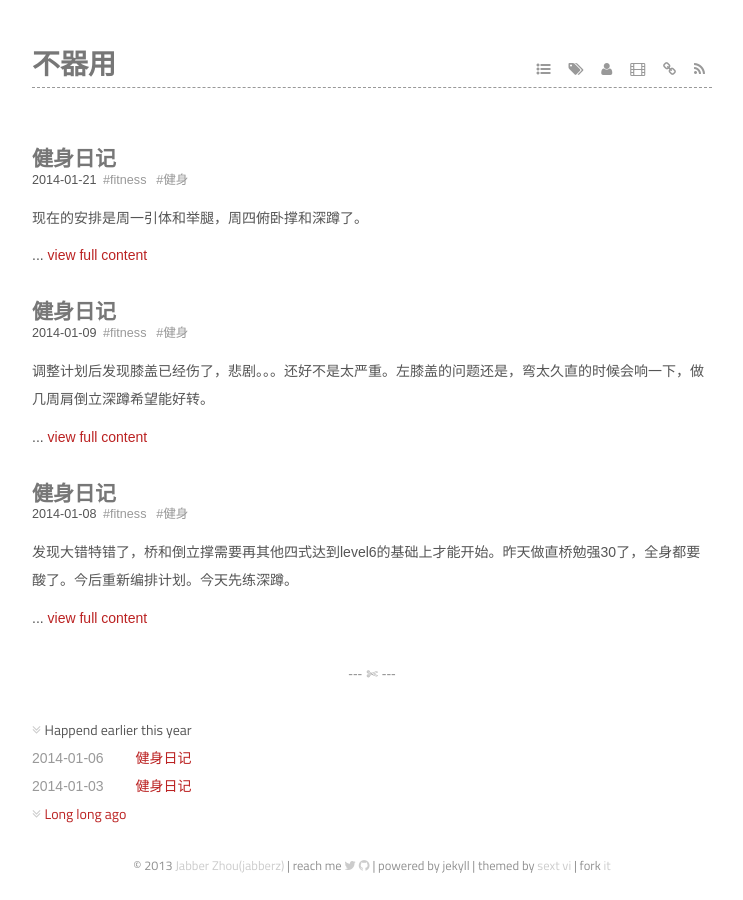
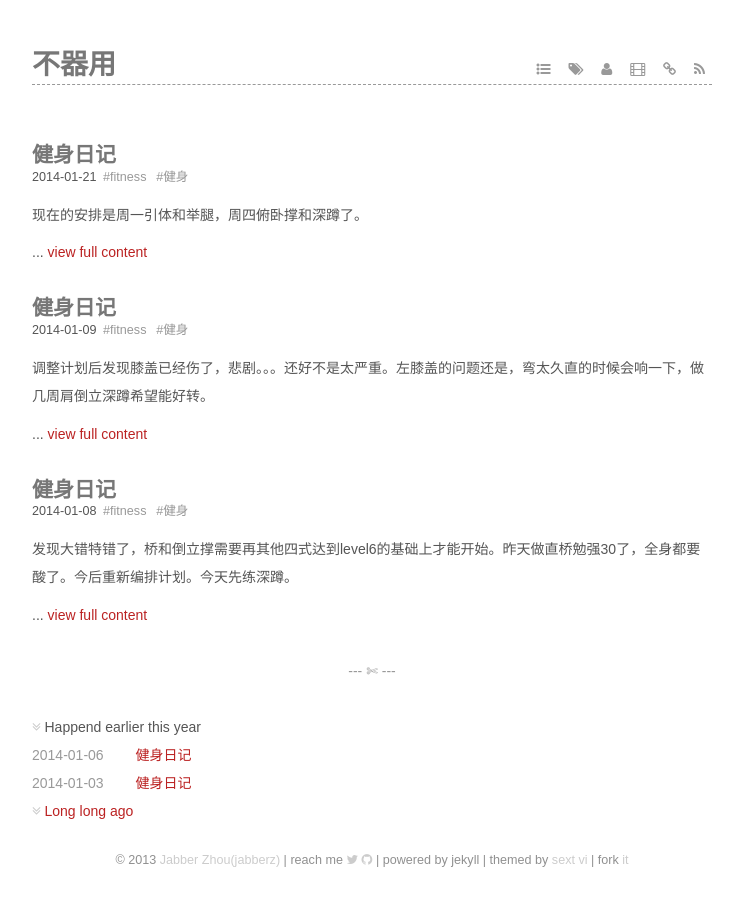
Before and after one commit to jabbber/myblog, a Jekyll site: the page built from index.html, in a window 1280 px wide. Shown: the whole page, without its empty margins (268-1011 px from the left). Built offline with Jekyll 4.4.1, drawn with Linux system fonts in a browser that asks for light colours; some web fonts are replaced; Markdown is read by kramdown in place of the engine named in the settings.

Commit message:
去掉googleapis的import，有什么影响暂时没看出来……自己不会写css的痛啊

```diff
--- a/media/css/style.css
+++ b/media/css/style.css
@@ -1,5 +1,5 @@
 @charset "UTF-8";
-@import url(http://fonts.googleapis.com/css?family=Lekton);
+/*@import url(http://fonts.googleapis.com/css?family=Lekton);
 @import url(http://fonts.googleapis.com/css?family=Titillium+Web);
 /*------------------------------------
  * sext-vi
```
